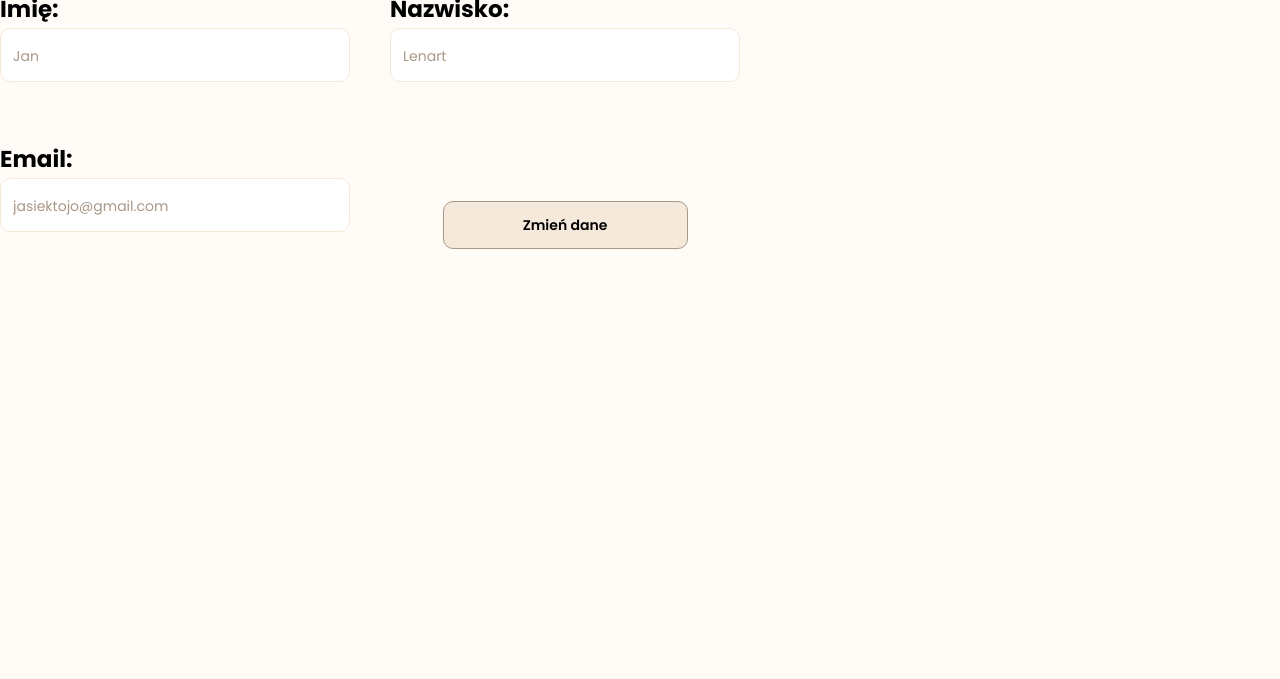
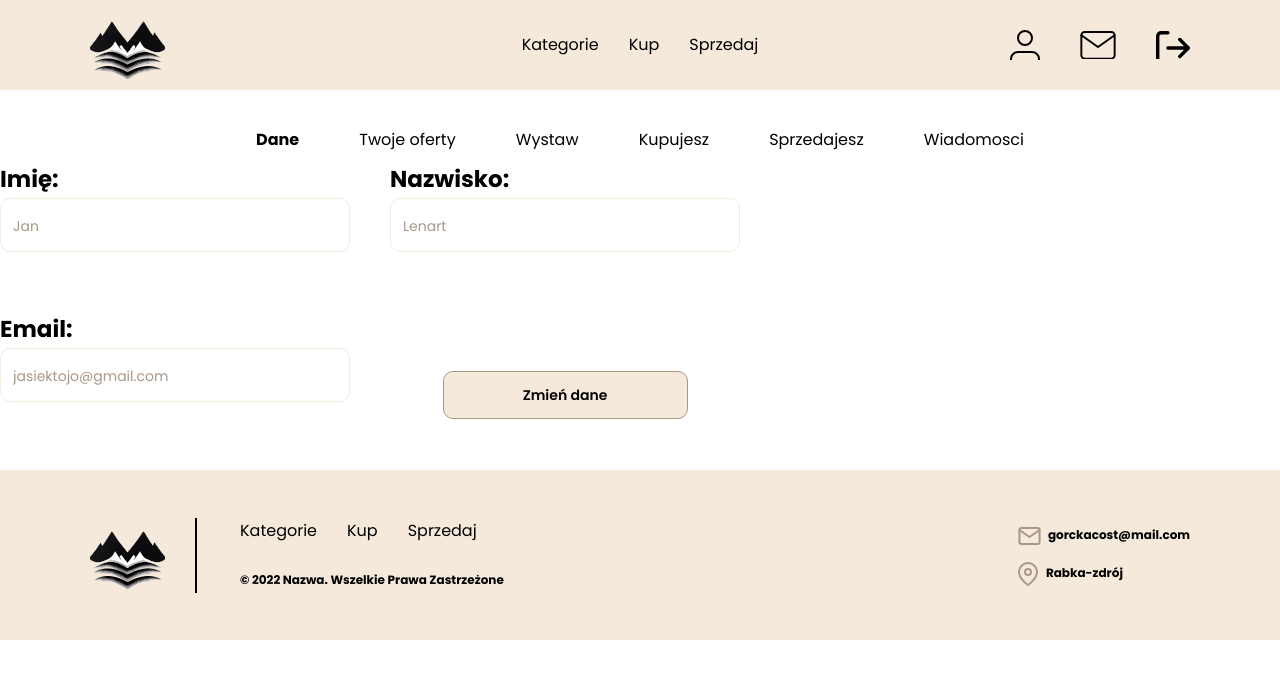
Before and after one commit to Eg-Nickname/ksiazki-gorka, a PHP site: page /user_panel/user_data.php in a window 1280 px wide. Shown: the top 679 px of the page. Run offline with PHP 8.4, Linux system fonts and the light colour scheme; a user stored in the database is signed in.

Commit message:
Poprawki

```diff
--- a/style/active_users.css
+++ b/style/active_users.css
@@ -303,7 +303,7 @@ button {
     outline: none;
     text-transform: capitalize;
     border-radius: 5px;
-    width: 20%;
+    width: 24%;
     transition: all 0.5s ease-in-out;
     padding: 0.5rem 1rem
 }
--- a/style/main.css
+++ b/style/main.css
@@ -1025,6 +1025,21 @@ footer{
         font-size: 12px;
         padding: 0.2rem 1rem;
     }
+    .nav-container .right-nav-authorized #user-panel-button{
+        width: 24px;
+        height: 24px;
+    }
+
+    .nav-container .right-nav-authorized #messages-button{
+        width: 27px;
+        height: 21px;
+    }
+
+    .nav-container .right-nav-authorized #log_out{
+        cursor: pointer;
+        width: 28px;
+        height: 22px;
+    }
     .main-container h2{
         font-size: 24px;
         line-height: 48px;
--- a/user_panel/user_data.php
+++ b/user_panel/user_data.php
@@ -1,6 +1,7 @@
 <?php
 session_start();
 if(!isset($_SESSION['logged_in'])){
+    header('Location:../strona-logowania');
     exit();
 }
 $name = $_SESSION['name'];
@@ -18,8 +19,45 @@ $email = $_SESSION['email'];
     <script defer src="../scripts/jquery-3.6.1.min.js"></script>
     <script defer src="../scripts/user_panel_scripts/user_data_script.js"></script>
     <script defer src="../scripts/log_out.js"></script>
+    <link rel="stylesheet" href="../style/main.css">
+    <link rel="stylesheet" href="../style/oferty_reserved.css">
+    <link rel="stylesheet" href="../style/sub_menu.css">
 </head>
 <body>
+<nav>
+    <div class="nav-container">
+
+        <div class="left-nav">
+            <a href="../strona-glowna"><div class="nav-image"></div></a>
+        </div>
+
+        <div class="center-nav">
+            <div class="nav-list">
+                <ul>
+                    <li><a href="../strona-glowna#offers-section">Kategorie</a></li>
+                    <li><a href="../lista-ofert">Kup</a></li>
+                    <li><a href="../user_panel/dodaj-oferte">Sprzedaj</a></li>
+                </ul>
+            </div>
+        </div>
+
+            <div class="right-nav-authorized">
+                <a id="user-panel-button" href="dane-uzytkownika"></a>
+                <a id="messages-button" href="../user_panel/wiadomosci"></a>
+                <a id="log_out"></a>
+            </div>
+    </div>
+</nav>
+<section id="sub-menu">
+        <ul>
+            <li class="active"><a href="dane-uzytkownika">Dane</a></li>
+            <li><a href="twoje-oferty">Twoje oferty</a></li>
+            <li><a href="dodaj-oferte">Wystaw</a></li>
+            <li><a href="wiadomosci-kupno">Kupujesz</a></li>
+            <li><a href="wiadomosci-sprzedaz">Sprzedajesz</a></li>
+            <li><a href="wiadomosci">Wiadomosci</a></li>
+        </ul>
+    </section>
 <form action="javascript:void(0);" class="register-in-form " method="POST">
     <div class="label-wrapper sign-up-form">
         <label for="name">Imię:</label>
@@ -59,5 +97,44 @@ $email = $_SESSION['email'];
     </div> -->
     <button class="register-in-btn" id="change_data">Zmień dane</button>
 </form>
+<footer>
+        <div class="footer-container">
+            <div class="logo-footer">
+                <a href="../strona-glowna"><div class="footer-image"></div></a>
+                <span class="break"></span>
+            </div>
+
+            <div class="footer-nav">
+                <div class="footer-nav-responsive">
+                    <div class="nav-list">
+                        <ul>
+                            <li><a href="../strona-glowna#offers-section">Kategorie</a></li>
+                            <li><a href="../lista-ofert">Kup</a></li>
+                            <li><a href="dodaj-oferte">Sprzedaj</a></li>
+                        </ul>
+                    </div>
+                    <div class="social-box-responsive">
+                        <div class="socials">
+                            <a href="#"><span class="mail">gorckacost@mail.com</span></a>
+                            <a href="#"><span class="location">Rabka-zdrój</span></a>
+                        </div>
+
+                    </div>
+                    <div class="copyright">
+                        <p>© 2022 Nazwa. Wszelkie prawa zastrzeżone </p>
+                    </div>
+                </div>
+
+            </div>
+
+            <div class="social-box">
+                <div class="socials">
+                    <span class="mail">gorckacost@mail.com</span>
+                    <span class="location">Rabka-zdrój</span>
+                </div>
+
+            </div>
+        </div>
+    </footer>
 </body>
 </html>
```
Also changed, not shown: dozrobienia.txt (+3 -16 lines), style/oferty.css (+15 -0 lines), style/oferty_add.css (+14 -0 lines), style/oferty_single.css (+15 -0 lines), user_panel/active_users_offers.php (+16 -16 lines), user_panel/add_offer_page.php (+22 -31 lines), user_panel/my_purchases.php (+17 -18 lines), user_panel/reserved_offers.php (+16 -16 lines), .htaccess.
